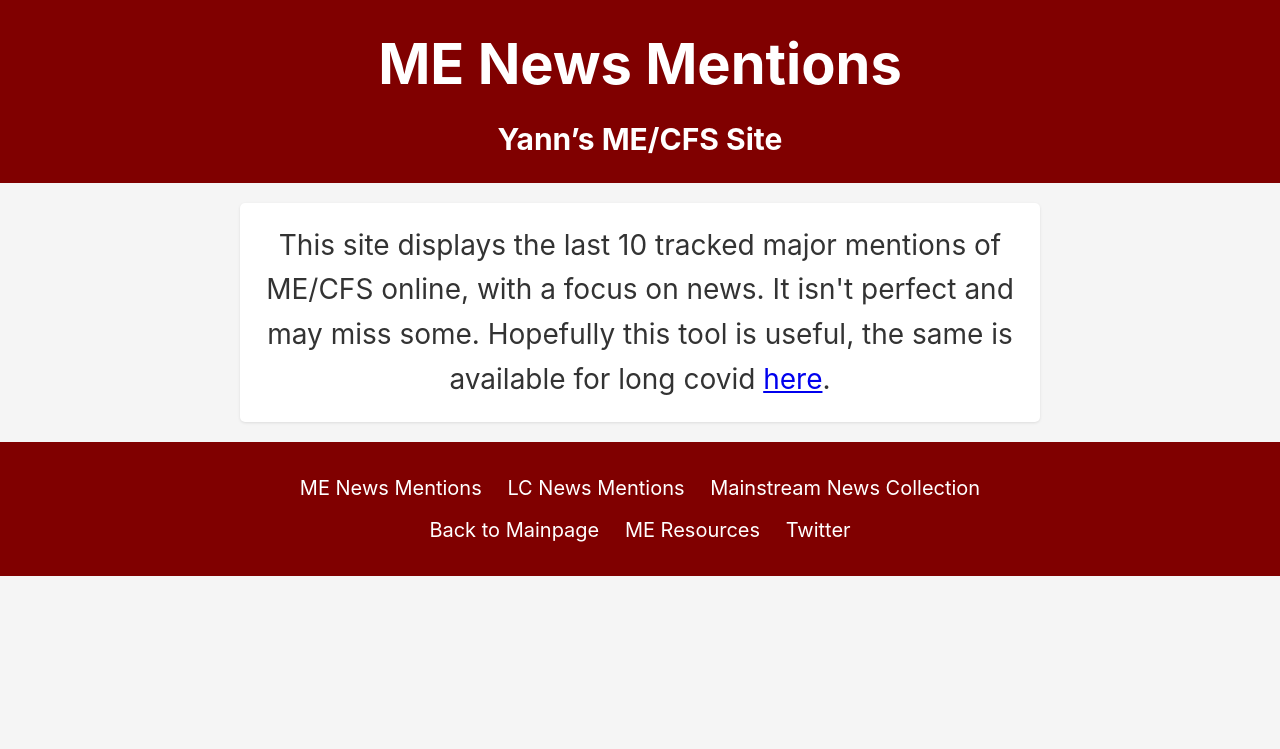
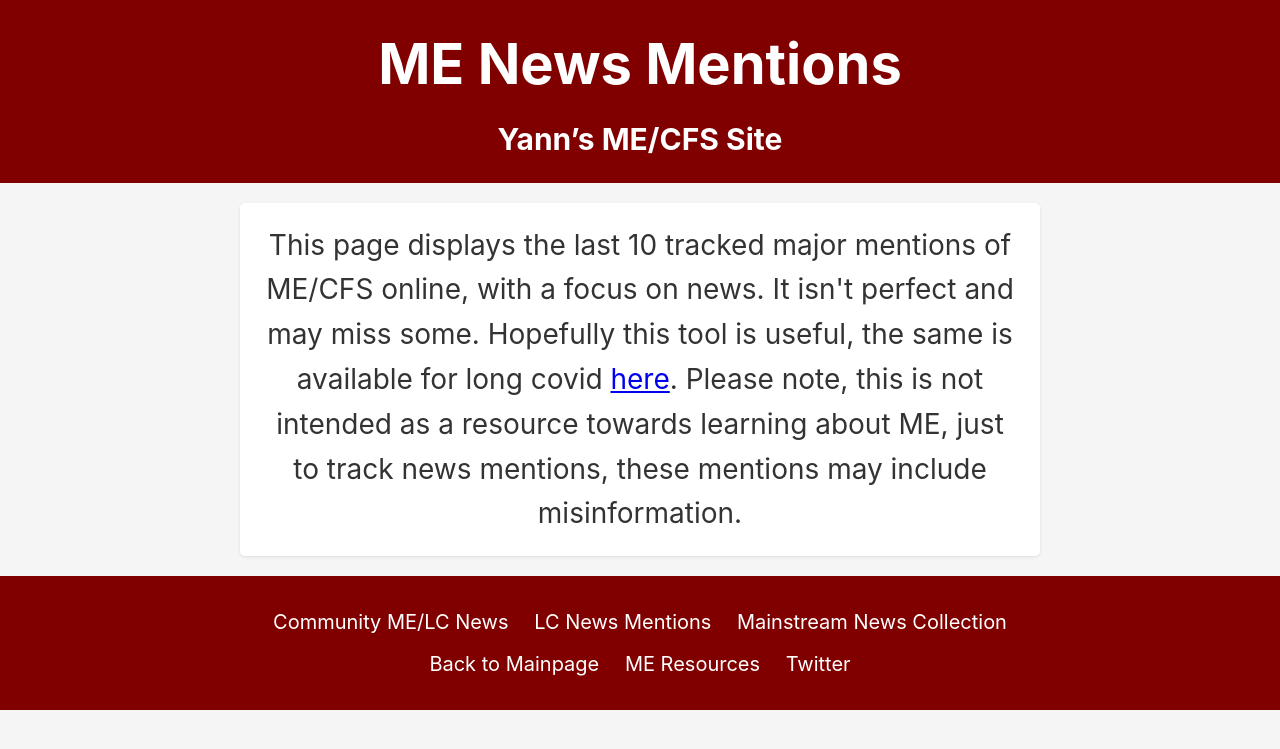
Before and after one commit to me-cfs/me-cfs.github.io, a Jekyll site: the page news/me-mentions.html, which Jekyll copies as it is, in a window 1280 px wide. Shown: the top 749 px of the page. Built offline with Jekyll 4.4.1, drawn with Linux system fonts in a browser that asks for light colours.

Commit message:
Update me-mentions.html

```diff
--- a/news/me-mentions.html
+++ b/news/me-mentions.html
@@ -11,13 +11,13 @@
         <h2><a href="https://me-cfs.github.io" target="_blank">Yann’s ME/CFS Site</a></h2>
     </header>
     <div id="news-container">
-        <p class="intro-paragraph">This site displays the last 10 tracked major mentions of ME/CFS online, with a focus on news. It isn't perfect and may miss some. Hopefully this tool is useful, the same is available for long covid <a href="https://me-cfs.github.io/news/lc-mentions.html">here</a>.</p>
+        <p class="intro-paragraph">This page displays the last 10 tracked major mentions of ME/CFS online, with a focus on news. It isn't perfect and may miss some. Hopefully this tool is useful, the same is available for long covid <a href="https://me-cfs.github.io/news/lc-mentions.html">here</a>. Please note, this is not intended as a resource towards learning about ME, just to track news mentions, these mentions may include misinformation.</p>
     </div>
     <button id="load-more-button">Load More</button>
     <footer>
         <div class="footer-row">
-            <a href="#" target="_blank">ME News Mentions</a>
-            <a href="#" target="_blank">LC News Mentions</a>
+            <a href="https://me-cfs.github.io/news/" target="_blank">Community ME/LC News</a>
+            <a href="https://me-cfs.github.io/news/lc-mentions.html" target="_blank">LC News Mentions</a>
             <a href="https://me-cfs.github.io/me-inthenews.html" target="_blank">Mainstream News Collection</a>
         </div>
         <div class="footer-row">
```
